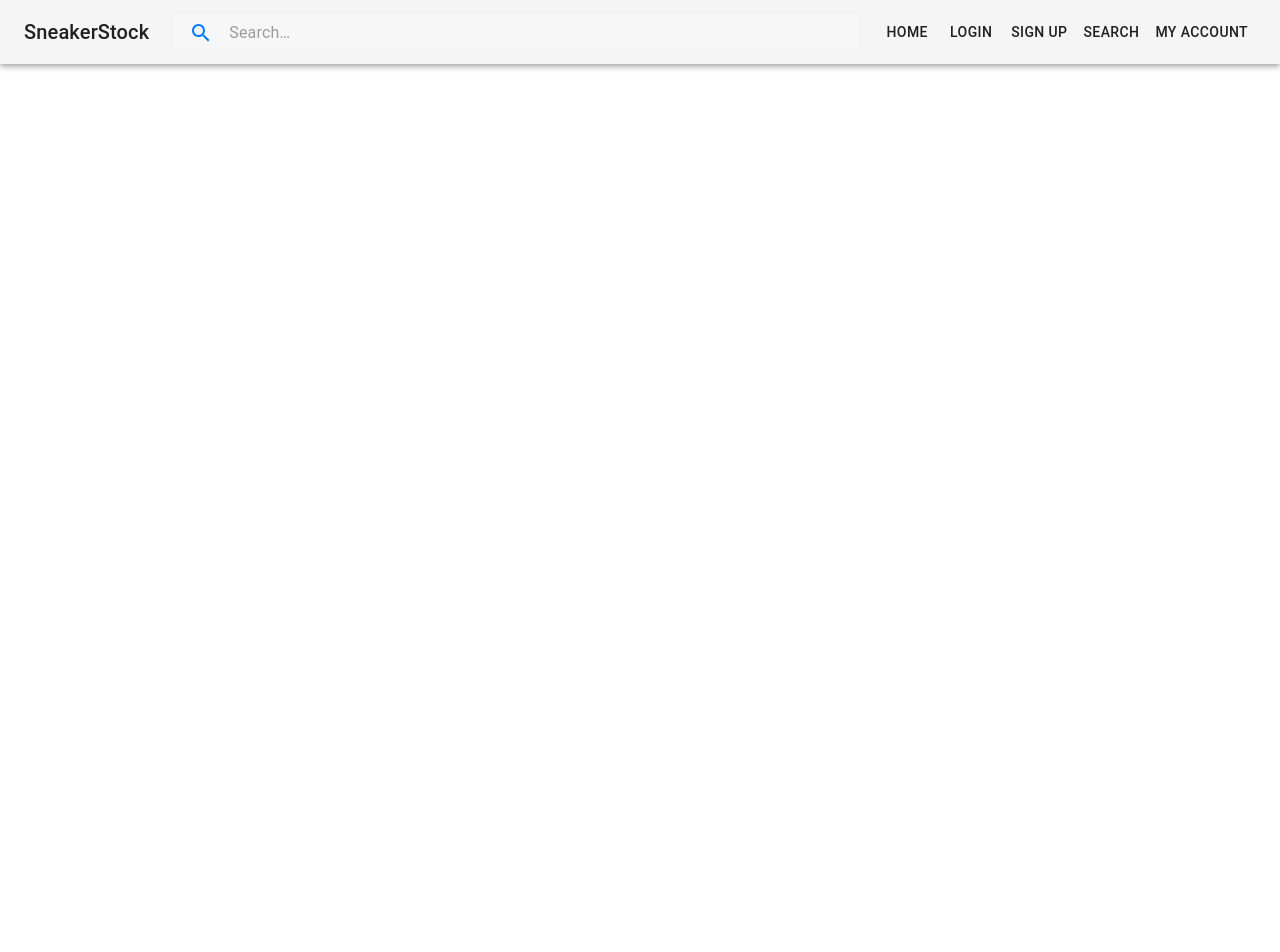
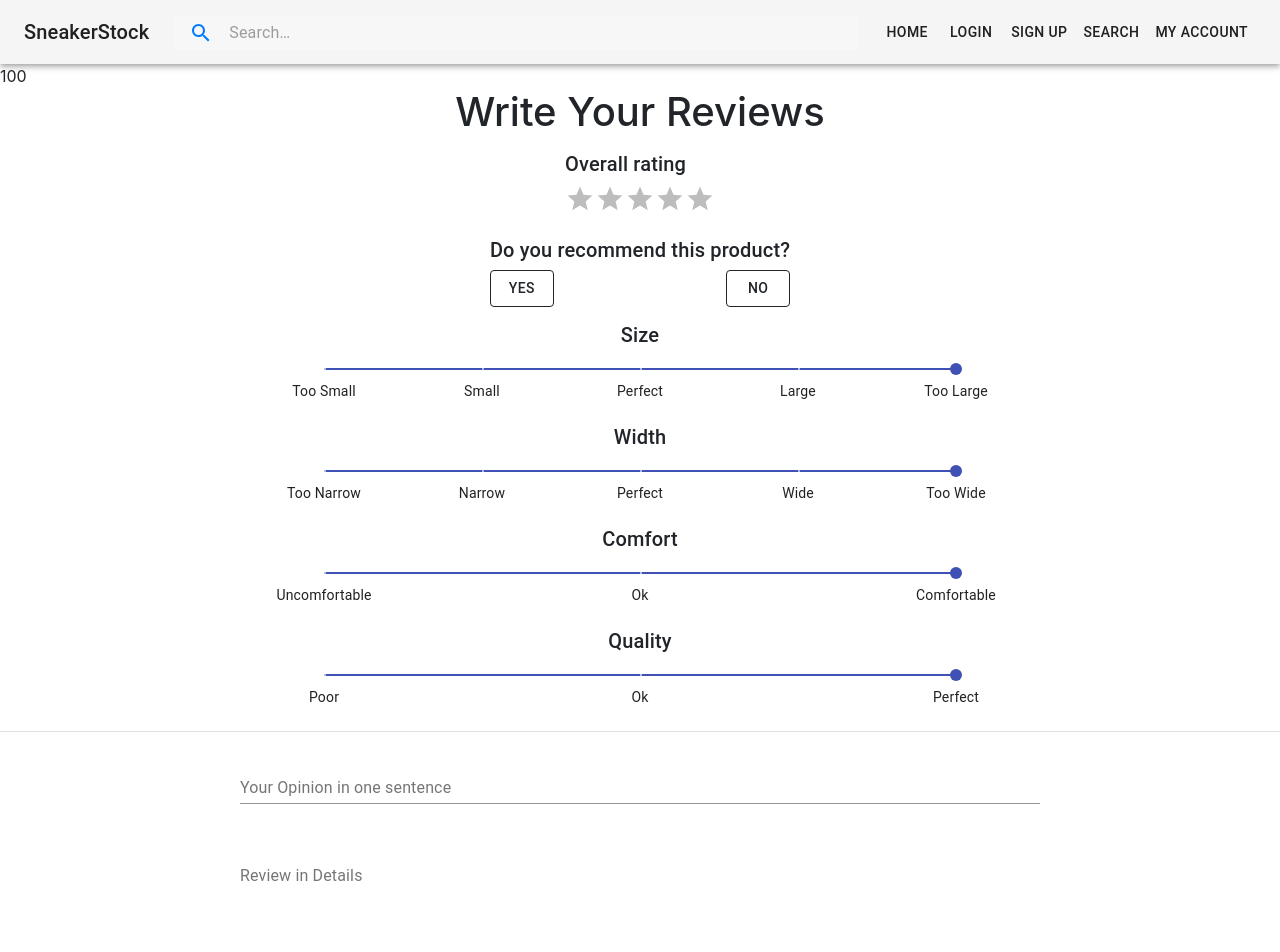
Before and after one commit to xkong93/wbdv-su19-Sneakers-project-react-client, a React (Create React App) app: page /add/1/1 in a window 1280 px wide. Shown: the top 952 px of the page. Before the commit the page ends 800 px from the top, so only its background shows below. Built offline with nearby package versions, Linux system fonts and the light colour scheme.

Commit message:
combine sevearl services

```diff
--- a/src/component/LoginSignUpComponents/SignUpComponent.js
+++ b/src/component/LoginSignUpComponents/SignUpComponent.js
@@ -12,6 +12,7 @@ import LockOutlinedIcon from '@material-ui/icons/LockOutlined';
 import Typography from '@material-ui/core/Typography';
 import { makeStyles } from '@material-ui/core/styles';
 import Container from '@material-ui/core/Container';
+import UserService from "../../services/UserService";
 
 
 
@@ -42,6 +43,22 @@ const useStyles = makeStyles(theme => ({
 
 export default function SignUp() {
   const classes = useStyles();
+  const userService = UserService.getInstance()
+
+
+  const [User, setValues] = React.useState({
+    firstName: "",
+    lastName: "" ,
+    email:"",
+    password:""
+  })
+  const createUser=(User)=>
+      userService.createUser(User)
+
+
+  const handleChange = prop => event => {
+    setValues({...User, [prop]: event.target.value});
+  };
 
   return (
     <Container component="main" maxWidth="xs">
@@ -65,6 +82,8 @@ export default function SignUp() {
                 id="firstName"
                 label="First Name"
                 autoFocus
+                onChange={handleChange("firstName")}
+                value={User.firstName}
               />
             </Grid>
             <Grid item xs={12} sm={6}>
@@ -76,6 +95,8 @@ export default function SignUp() {
                 label="Last Name"
                 name="lastName"
                 autoComplete="lname"
+                onChange={handleChange("lastName")}
+                value={User.lastName}
               />
             </Grid>
             <Grid item xs={12}>
@@ -87,6 +108,8 @@ export default function SignUp() {
                 label="Email Address"
                 name="email"
                 autoComplete="email"
+                onChange={handleChange("email")}
+                value={User.email}
               />
             </Grid>
             <Grid item xs={12}>
@@ -103,11 +126,11 @@ export default function SignUp() {
             </Grid>
           </Grid>
           <Button
-            type="submit"
             fullWidth
             variant="contained"
             color="primary"
             className={classes.submit}
+            onClick={()=>createUser(User)}
           >
             Sign Up
           </Button>
--- a/src/component/ReviewComponents/AddingComponent.js
+++ b/src/component/ReviewComponents/AddingComponent.js
@@ -16,6 +16,7 @@ import Typography from '@material-ui/core/Typography';
 import Box from '@material-ui/core/Box';
 import Slider from '@material-ui/core/Slider';
 import Divider from '@material-ui/core/Divider';
+import ReviewService from "../../services/ReviewService";
 
 
 const ranges = [
@@ -61,26 +62,31 @@ const useStyles = makeStyles(theme => ({
 
 export default function AddingComponent() {
     const classes = useStyles();
-    const [value, setValue] = React.useState(2);
+    const reviewService= ReviewService.getInstance();
     const [values, setValues] = React.useState({
-        amount: '',
-        password: '',
-        weight: '',
-        weightRange: '',
-        showPassword: false,
+        overall:'',
+        size: 100,
+        width: 100,
+        comfort: 100,
+        quality: 100,
+        description: '',
+        isRecommend: false,
     });
 
     const handleChange = prop => event => {
         setValues({ ...values, [prop]: event.target.value });
     };
 
-    const handleClickShowPassword = () => {
-        setValues({ ...values, showPassword: !values.showPassword });
-    };
+    const notRecommend = () =>
+        setValues({...values, isRecommend: false})
+    const Recommend =() =>
+        setValues({...values, isRecommend: true})
 
-    const handleMouseDownPassword = event => {
-        event.preventDefault();
-    };
+
+    function createReview (review, pid, uid) {
+        reviewService.createReview(review, pid, uid);
+    }
+
 
     const marks = [
         {value: 0, label: 'Too Small',},
@@ -113,16 +119,15 @@ export default function AddingComponent() {
 
     return (
         <div>
+            {values.size}
             <div className={classes.title}><h1>Write Your Reviews</h1></div>
             <Box className={classes.element}>
                 <Box component="fieldset" borderColor="transparent" >
                     <Typography component="legend"><h5>Overall rating</h5></Typography>
                     <Rating size="large"
                         name="simple-controlled"
-                        value={value}
-                        onChange={(event, newValue) => {
-                            setValue(newValue);
-                        }}
+                        value={values.overall}
+                        onChange={handleChange('overall')}
                     />
                 </Box>
             </Box>
@@ -131,10 +136,10 @@ export default function AddingComponent() {
                     <Typography><h5>Do you recommend this product?</h5></Typography>
                         <Box display="flex" bgcolor="background.paper">
                             <Box flexGrow={1}>
-                                <Button variant="outlined" color="inherit">Yes</Button>
+                                <Button onClick={()=>Recommend} variant="outlined" color="inherit">Yes</Button>
                             </Box>
                             <Box >
-                                <Button variant="outlined" color="inherit">No</Button>
+                                <Button onClick={()=>notRecommend} variant="outlined" color="inherit">No</Button>
                             </Box>
                         </Box>
                     </Box>
@@ -147,13 +152,14 @@ export default function AddingComponent() {
                         </Typography>
                     </Box>
                 <Slider
-                    defaultValue={20}
                     // valueLabelFormat={valueLabelFormat}
                     getAriaValueText={valuetext}
                     aria-labelledby="discrete-slider-restrict"
                     step={null}
                     valueLabelDisplay="auto"
                     marks={marks}
+                    value={values.size}
+                    onChange={handleChange('size')}
                 />
                 </Box>
             </Box>
@@ -165,13 +171,14 @@ export default function AddingComponent() {
                         </Typography>
                     </Box>
                     <Slider
-                        defaultValue={20}
                         // valueLabelFormat={valueLabelFormat}
                         getAriaValueText={valuetext}
                         aria-labelledby="discrete-slider-restrict"
                         step={null}
                         valueLabelDisplay="auto"
                         marks={marks1}
+                        defaultValue={values.width}
+                        onChange={handleChange('width')}
                     />
                 </Box>
             </Box>
@@ -183,13 +190,14 @@ export default function AddingComponent() {
                         </Typography>
                     </Box>
                     <Slider
-                        defaultValue={20}
                         // valueLabelFormat={valueLabelFormat}
                         getAriaValueText={valuetext}
                         aria-labelledby="discrete-slider-restrict"
                         step={null}
                         valueLabelDisplay="auto"
                         marks={marks2}
+                        defaultValue={values.comfort}
+                        onChange={handleChange('comfort')}
                     />
                 </Box>
             </Box>
@@ -201,13 +209,14 @@ export default function AddingComponent() {
                         </Typography>
                     </Box>
                     <Slider
-                        defaultValue={20}
                         // valueLabelFormat={valueLabelFormat}
                         getAriaValueText={valuetext}
                         aria-labelledby="discrete-slider-restrict"
                         step={null}
                         valueLabelDisplay="auto"
                         marks={marks3}
+                        defaultValue={values.quality}
+                        onChange={handleChange('quality')}
                     />
                 </Box>
             </Box>
@@ -232,16 +241,17 @@ export default function AddingComponent() {
                     label="Review in Details"
                     multiline
                     rows="5"
-                    defaultValue="Default Value"
                     className={classes.textField}
                     margin="normal"
+                    value={values.description}
+                    onChange={handleChange('description')}
                 />
             </Box>
 
             <Divider />
 
             <Box className={classes.Sbutton}>
-                <Button fullWidth size={"large"} variant="outlined" color="secondary" className={classes.button}>
+                <Button onClick={()=>createReview(values, 1,1)} fullWidth size={"large"} variant="outlined" color="secondary" className={classes.button}>
                     Submit Review
                 </Button>
             </Box>
--- /dev/null
+++ b/src/container/AddingRContainer.js
@@ -0,0 +1,18 @@
+import React, {Component} from 'react';
+import AddingComponent from "../component/ReviewComponents/AddingComponent";
+
+export default class AddingRContainer extends React.Component{
+    constructor(props) {
+        super(props);
+        this.state = {}
+    }
+
+    render(){
+        return(
+            <div>
+                <AddingComponent/>
+            </div>
+        )
+    }
+
+}
--- a/src/container/Main.js
+++ b/src/container/Main.js
@@ -12,7 +12,7 @@ import LoginSignUpContainer from "./LoginSignUpContainer";
 import ProfileContainer from "./AccountContainer/ProfileContainer";
 import PortfolioContainer from "./AccountContainer/PortfolioContainer";
 import AccountContainer from "./AccountContainer/AccountContainer";
-import AddingComponent from "../component/ReviewComponents/AddingComponent";
+import AddingRContainer from "./AddingRContainer";
 
 class Main extends Component {
     render() {
@@ -28,7 +28,7 @@ class Main extends Component {
                         <Route path="/signup" component={SignUpComponent}/>
                         <Route path="/search" component={SearchStockContainer}/>
                         <Route path="/detail/:urlKey" component={StockDetailContainer}/>
-                        <Route path="/addReview" component={AddingComponent}/>
+                        <Route path="/add/:urlKey/:uid" component={AddingRContainer}/>
                         <Route path="/user/:uid" component={AccountContainer}/>
                         </Switch>
                 </Router>
--- a/src/container/StockDetailContainer.js
+++ b/src/container/StockDetailContainer.js
@@ -15,7 +15,9 @@ class StockDetailContainer extends Component {
         super(props)
         this.stockService = StockService.getInstance()
         this.state = {
-            detail: {}
+            detail: {},
+            pid: this.props.match.params.pid,
+            uid:this.props.match.params.uid
         }
 
     }
@@ -34,7 +36,7 @@ class StockDetailContainer extends Component {
             <Container maxWidth="lg">
                 <StockDetailComponent detail={this.state.detail}/>
                 <ProductReviewContainer params={this.props.match.params}/>
-                <Link href="/addReview" color="inherit"><Button fullWidth size={"large"} variant="outlined" color="inherit">Add Review</Button></Link>
+                <Link href={`/add/${this.state.pid}/${this.state.uid}`} color="inherit"><Button fullWidth size={"large"} variant="outlined" color="inherit">Add Review</Button></Link>
             </Container>
         );
     }
--- /dev/null
+++ b/src/services/ProductService.js
@@ -0,0 +1,15 @@
+export default class ProductService{
+    url = "http://localhost:8080/api/";
+    static myInstance = null;
+
+
+    static getInstance() {
+        if (ProductService.myInstance == null) {
+            ProductService.myInstance = new ProductService();
+        }
+        return this.myInstance;
+    }
+
+    findAllProduct =() =>
+        fetch(this.url +'product').then(response => response.json())
+}
--- a/src/services/UserService.js
+++ b/src/services/UserService.js
@@ -10,6 +10,16 @@ export default class UserService {
         }
         return this.myInstance;
     }
+
+    createUser=(User)=>
+        fetch(this.url+'user', {
+            method: 'POST',
+            body: JSON.stringify(User),
+            headers: {
+                'content-type': 'application/json'
+            }
+        })
+
 
     login = (user) =>
         fetch(this.url + "login", {
```
Also changed, not shown: src/component/HomeNotUserComponent.js (+9 -6 lines), src/component/ReviewComponents/RatingComponent.js (+4 -8 lines), src/container/HomeContainer.js (+8 -5 lines), src/container/ProductReviewContainer.js (+6 -3 lines), src/services/ReviewService.js (+9 -0 lines).
